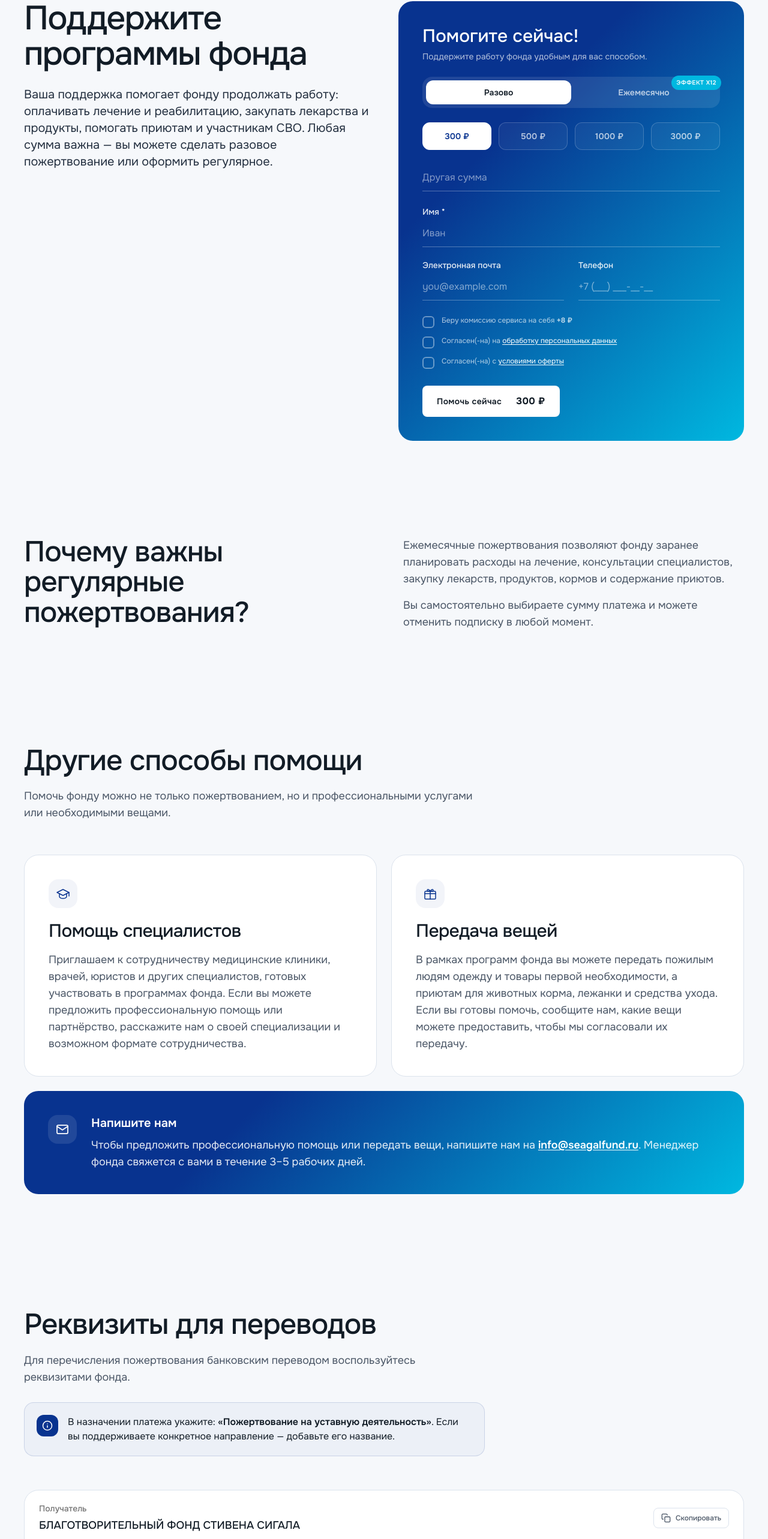
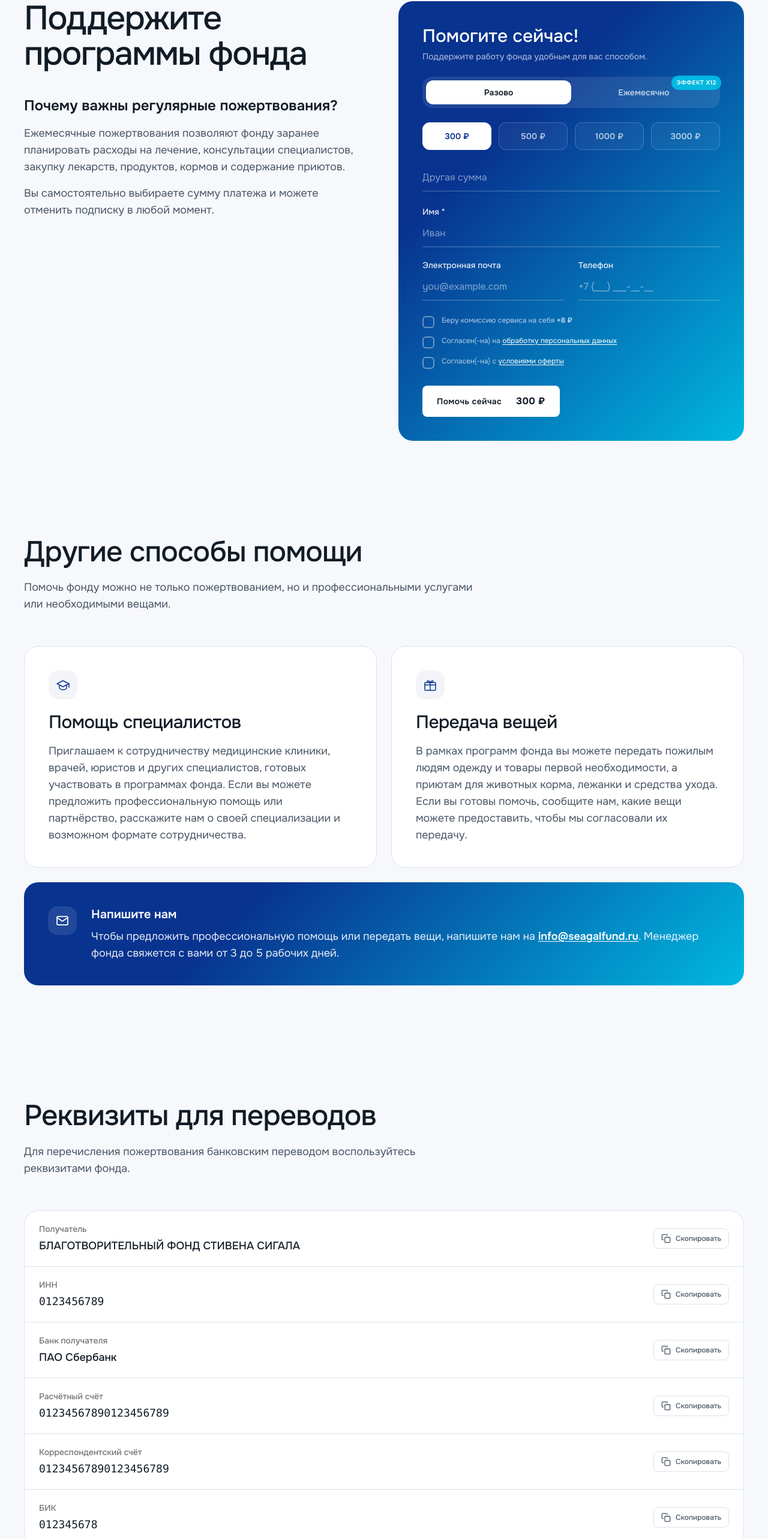
Before and after one commit to murzinoveg-star/bh-stephen-seagal, a Next.js app: page /donate in a window 1280 px wide. Shown: the part 194-2760 px from the top of the page at 60% size. Built offline with nearby package versions, Linux system fonts and the light colour scheme.

Commit message:
update: правки текста

```diff
--- a/app/donate/page.tsx
+++ b/app/donate/page.tsx
@@ -46,12 +46,22 @@ export default function DonatePage() {
                 <h1 className="break-words text-[clamp(1.75rem,4.5vw,3.5rem)] font-medium leading-[1.05] tracking-[-0.03em] text-brand-black">
                   Поддержите программы фонда
                 </h1>
-                <p className="mt-5 text-base leading-relaxed text-neutral-800 sm:mt-6 sm:text-lg lg:text-xl">
-                  Ваша поддержка помогает фонду продолжать работу: оплачивать
-                  лечение и реабилитацию, закупать лекарства и продукты,
-                  помогать приютам и участникам СВО. Любая сумма важна — вы
-                  можете сделать разовое пожертвование или оформить регулярное.
-                </p>
+
+                {/* Перенесенный блок про регулярные пожертвования */}
+                <div className="mt-8 space-y-4 sm:mt-10">
+                  <h2 className="text-xl font-semibold leading-snug text-brand-black sm:text-2xl">
+                    Почему важны регулярные пожертвования?
+                  </h2>
+                  <p className="text-base leading-relaxed text-neutral-600 sm:text-lg">
+                    Ежемесячные пожертвования позволяют фонду заранее планировать
+                    расходы на лечение, консультации специалистов, закупку
+                    лекарств, продуктов, кормов и содержание приютов.
+                  </p>
+                  <p className="text-base leading-relaxed text-neutral-600 sm:text-lg">
+                    Вы самостоятельно выбираете сумму платежа и можете отменить
+                    подписку в любой момент.
+                  </p>
+                </div>
               </div>
 
               {/* Правая колонка: форма в тёмной карточке */}
@@ -70,31 +80,6 @@ export default function DonatePage() {
           </div>
         </section>
 
-        {/* Почему важны регулярные пожертвования? */}
-        <section className="relative bg-neutral-50 py-16 sm:py-20 lg:py-24">
-          <div className="relative mx-auto max-w-7xl px-2 sm:px-6 lg:px-10">
-            <div className="grid items-start gap-8 lg:grid-cols-12 lg:gap-16">
-              <div className="lg:col-span-6">
-                <h2 className="text-[clamp(2rem,4vw,3rem)] font-medium leading-[1.05] tracking-[-0.02em] text-brand-black">
-                  Почему важны регулярные пожертвования?
-                </h2>
-              </div>
-
-              <div className="space-y-4 lg:col-span-6">
-                <p className="text-base leading-relaxed text-neutral-600 sm:text-lg">
-                  Ежемесячные пожертвования позволяют фонду заранее планировать
-                  расходы на лечение, консультации специалистов, закупку
-                  лекарств, продуктов, кормов и содержание приютов.
-                </p>
-                <p className="text-base leading-relaxed text-neutral-600 sm:text-lg">
-                  Вы самостоятельно выбираете сумму платежа и можете отменить
-                  подписку в любой момент.
-                </p>
-              </div>
-            </div>
-          </div>
-        </section>
-
         {/* Другие способы помощи */}
         <OtherWaysSection />
 
--- a/app/programs/page.tsx
+++ b/app/programs/page.tsx
@@ -23,8 +23,10 @@ export default function ProgramsPage() {
       <main>
         {/* Hero секции страницы */}
         <section className="relative overflow-hidden bg-neutral-50 py-16">
+          {/* Контент */}
+          <div className="relative mx-auto max-w-7xl px-2 sm:px-6 lg:px-10">
             {/* Декоративная картинка — только на десктопе */}
-          <div className="pointer-events-none absolute right-0 top-0 hidden w-[450px] translate-y-[40%] -translate-x-[25%] lg:block">
+            <div className="pointer-events-none absolute left-0 top-0 hidden w-[450px] translate-y-[10%] translate-x-[175%] lg:block">
               <Image
                 src="/infinity.png"
                 alt=""
@@ -34,8 +36,6 @@ export default function ProgramsPage() {
               />
             </div>
 
-          {/* Контент */}
-          <div className="relative mx-auto max-w-7xl px-2 sm:px-6 lg:px-10">
             <nav
               aria-label="Хлебные крошки"
               className="mb-6 flex items-center gap-2 text-xs text-neutral-600"
@@ -52,12 +52,14 @@ export default function ProgramsPage() {
               </span>
             </nav>
 
-            <h1 className="break-words text-[clamp(2rem,6vw,4.5rem)] font-medium leading-[1.05] tracking-[-0.03em] text-brand-black">
+            <h1 className="relative break-words text-[clamp(2rem,6vw,4.5rem)] font-medium leading-[1.05] tracking-[-0.03em] text-brand-black">
               Направления фонда
             </h1>
 
-            <p className="mt-5 max-w-2xl text-base leading-relaxed text-neutral-800 sm:mt-6 sm:text-lg lg:text-xl">
-              Благотворительный фонд Стивена Сигала ведёт четыре программы, направленные на помощь людям и животным, оказавшимся в сложных жизненных обстоятельствах.
+            <p className="relative mt-5 max-w-2xl text-base leading-relaxed text-neutral-800 sm:mt-6 sm:text-lg lg:text-xl">
+              Благотворительный фонд Стивена Сигала ведёт четыре программы,
+              направленные на помощь людям и животным, оказавшимся в сложных
+              жизненных обстоятельствах.
             </p>
           </div>
         </section>
--- a/components/sections/BankDetailsSection.tsx
+++ b/components/sections/BankDetailsSection.tsx
@@ -203,21 +203,6 @@ export default function BankDetailsSection() {
             Для перечисления пожертвования банковским переводом воспользуйтесь
             реквизитами фонда.
           </p>
-
-          {/* Акцентная плашка с назначением платежа */}
-          <div className="mt-6 flex items-start gap-4 rounded-2xl border border-brand-blue/15 bg-brand-blue/[0.04] p-4 sm:mt-7 sm:p-5">
-            <span className="flex h-9 w-9 shrink-0 items-center justify-center rounded-xl bg-brand-blue text-white">
-              <IconInfo size={18} />
-            </span>
-            <p className="text-sm leading-relaxed text-brand-black sm:text-base">
-              В назначении платежа укажите:{" "}
-              <strong className="font-semibold">
-                «Пожертвование на уставную деятельность»
-              </strong>
-              . Если вы поддерживаете конкретное направление — добавьте его
-              название.
-            </p>
-          </div>
         </div>
 
         {/* Карточка с реквизитами */}
--- a/components/sections/FoundersSection.tsx
+++ b/components/sections/FoundersSection.tsx
@@ -104,7 +104,6 @@ export default function FoundersSection() {
 
         {/* Основной контент */}
         <div className="grid items-center gap-10 lg:grid-cols-12 lg:gap-16">
-
           {/* Фоновое изображение */}
           <div className="pointer-events-none absolute hidden lg:block bottom-0 left-0 z-0 w-[900px] translate-x-[110%] translate-y-[40%]">
             <Image
@@ -116,8 +115,8 @@ export default function FoundersSection() {
             />
           </div>
 
-          {/* Левая часть: Текст и Табы (всегда 7 колонок) */}
-          <div className="lg:col-span-7 flex flex-col justify-center h-full lg:order-first">
+          {/* Левая часть: Текст и Табы (всегда 7 колонок, на мобилке вторая) */}
+          <div className="lg:col-span-7 flex flex-col justify-center h-full order-last lg:order-first">
             {/* Увеличили min-h для стабильности высоты при длинных цитатах */}
             <div className="min-h-[400px] transition-all duration-300 max-w-4xl">
               <h3 className="text-3xl font-medium leading-[1.1] tracking-[-0.02em] text-white sm:text-4xl lg:text-5xl break-words">
@@ -188,8 +187,8 @@ export default function FoundersSection() {
             </div>
           </div>
 
-          {/* Правая часть: Фото (всегда 5 колонок, но может быть прозрачным) */}
-          <div className="lg:col-span-5 flex justify-start lg:justify-end lg:order-last">
+          {/* Правая часть: Фото (на мобилке первая, на десктопе последняя) */}
+          <div className="lg:col-span-5 flex justify-start lg:justify-end order-first lg:order-last">
             <div
               className={`relative aspect-square w-40 sm:w-64 md:w-80 lg:w-full max-w-[400px] overflow-hidden rounded-3xl transition-all duration-500 ${
                 hasImage
--- a/components/sections/HelpRequestSection.tsx
+++ b/components/sections/HelpRequestSection.tsx
@@ -7,7 +7,7 @@ const CATEGORIES = [
   { id: "svo", label: "Помощь участникам СВО" },
   { id: "children", label: "Помощь детям" },
   { id: "animals", label: "Помощь животным" },
-  { id: "elderly", label: "Помощь старшим" },
+  { id: "elderly", label: "Помощь пожилым людям" },
 ];
 
 const MAX_FILES = 5;
--- a/components/sections/OtherWaysSection.tsx
+++ b/components/sections/OtherWaysSection.tsx
@@ -160,7 +160,7 @@ export default function OtherWaysSection() {
                   >
                     {CONTACT_EMAIL}
                   </a>
-                  . Менеджер фонда свяжется с вами в течение 3–5 рабочих дней.
+                  . Менеджер фонда свяжется с вами от 3 до 5 рабочих дней.
                 </p>
               </div>
             </div>
```
Lines whose indentation alone changed are shown as unchanged.
